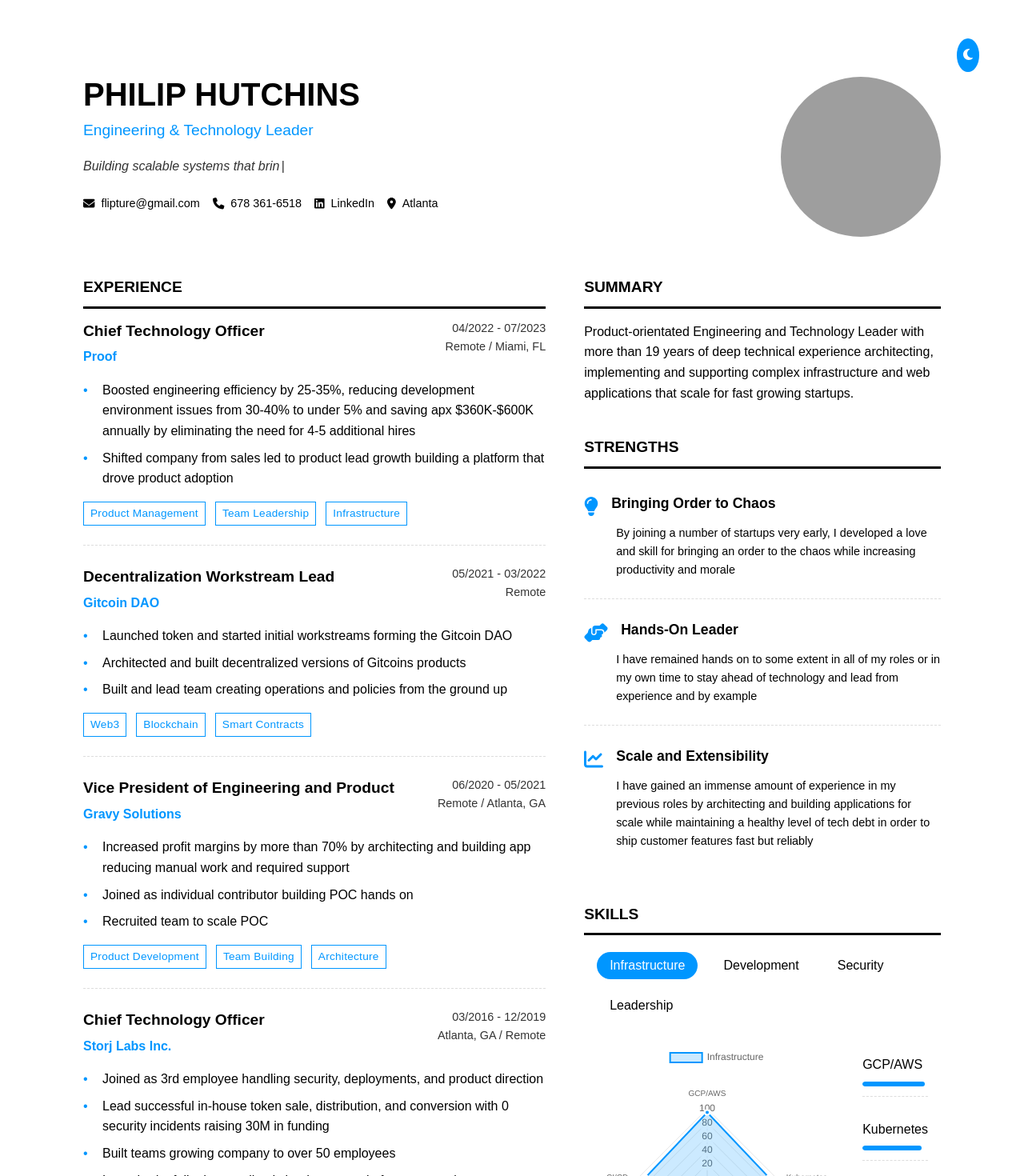
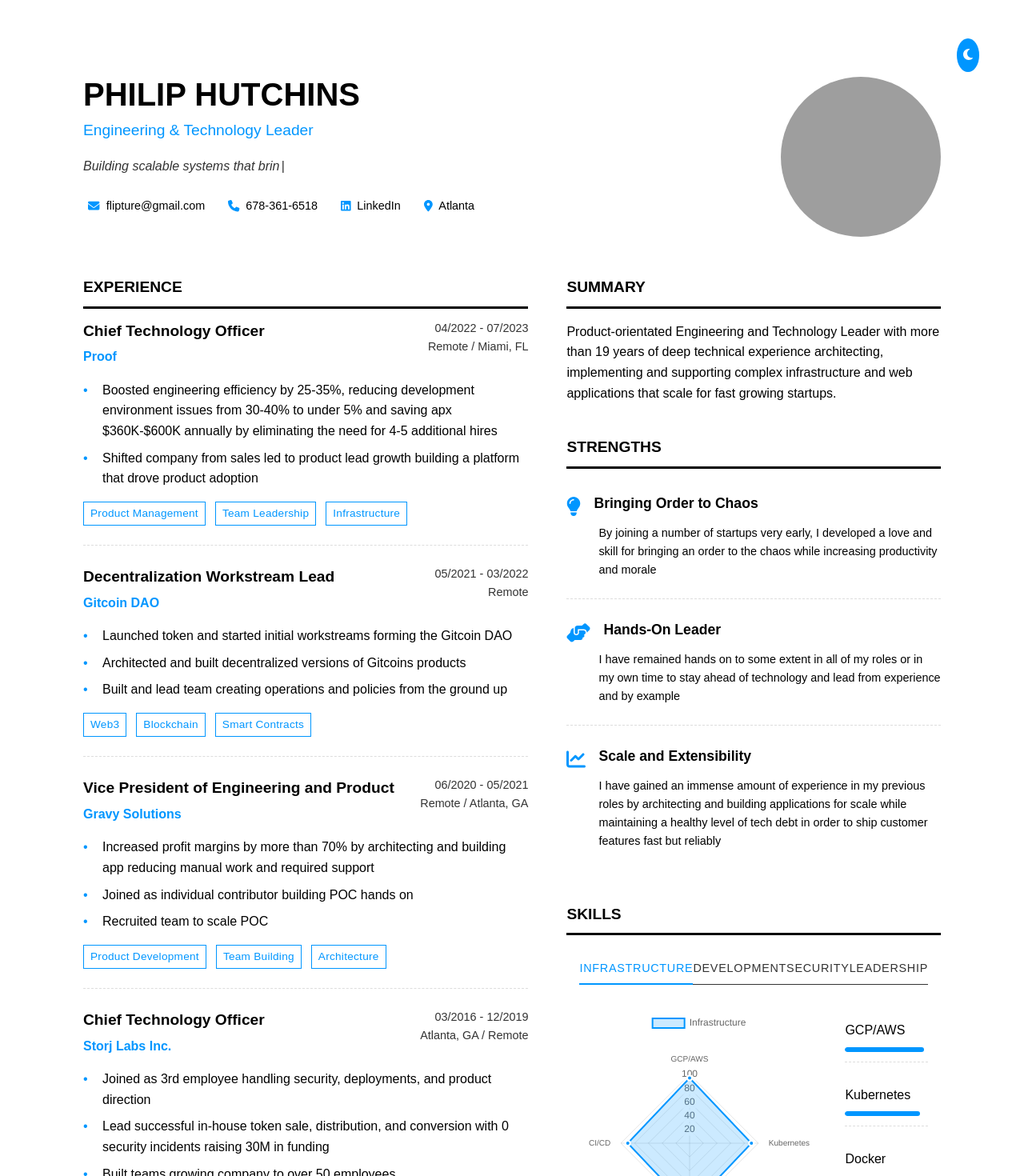
Before and after one commit to phutchins/interactiveresume, a Vue app: page / in a window 1280 px wide. Shown: the top 1470 px of the page at 80% size. Built offline with nearby package versions, Linux system fonts and the light colour scheme; grey boxes are pictures that could not be loaded.

Commit message:
Enhance UI interactions with hover effects and accessibility improvements

```diff
--- a/src/App.vue
+++ b/src/App.vue
@@ -29,6 +29,7 @@ const toggleDarkMode = () => {
 <style lang="scss">
 :root {
   --primary-color: #0096FF;
+  --primary-color-rgb: 0, 150, 255;
   --secondary-color: #333333;
   --background-color: #FFFFFF;
   --text-color: #000000;
@@ -42,6 +43,7 @@ body {
 body.dark-mode,
 .dark-mode {
   --primary-color: #66B2FF;
+  --primary-color-rgb: 102, 178, 255;
   --secondary-color: #CCCCCC;
   --background-color: #1A1A1A;
   --text-color: #FFFFFF;
--- a/src/components/Resume.vue
+++ b/src/components/Resume.vue
@@ -10,18 +10,18 @@
             <span class="cursor" :class="{ 'typing': isTyping }">|</span>
           </div>
           <div class="contact-info">
-            <a href="mailto:flipture@gmail.com">
+            <a href="mailto:flipture@gmail.com" target="_blank" rel="noopener noreferrer">
               <font-awesome-icon :icon="['fas', 'envelope']" /> flipture@gmail.com
             </a>
-            <a href="tel:678-361-6518">
-              <font-awesome-icon :icon="['fas', 'phone']" /> 678 361-6518
+            <a href="tel:+16783616518" target="_blank" rel="noopener noreferrer">
+              <font-awesome-icon :icon="['fas', 'phone']" /> 678-361-6518
             </a>
-            <a href="https://www.linkedin.com/in/philiphutchins" target="_blank">
+            <a href="https://www.linkedin.com/in/philiphutchins" target="_blank" rel="noopener noreferrer">
               <font-awesome-icon :icon="['fab', 'linkedin']" /> LinkedIn
             </a>
-            <span>
+            <a href="https://www.google.com/maps/place/Atlanta,+GA" target="_blank" rel="noopener noreferrer">
               <font-awesome-icon :icon="['fas', 'location-dot']" /> Atlanta
-            </span>
+            </a>
           </div>
         </div>
         <div class="header-right">
@@ -218,15 +218,39 @@ section {
   margin-top: 1rem;
   font-size: 0.9rem;
 
-  a, span {
+  a {
     display: flex;
     align-items: center;
     gap: 0.5rem;
     color: var(--text-color);
     text-decoration: none;
-    transition: color 0.3s ease;
+    transition: all 0.3s ease;
+    padding: 0.2rem 0.4rem;
+    border-radius: 2px;
+    position: relative;
+
+    &::after {
+      content: '';
+      position: absolute;
+      bottom: 0;
+      left: 0;
+      width: 100%;
+      height: 1px;
+      background-color: var(--primary-color);
+      transform: scaleX(0);
+      transition: transform 0.3s ease;
+    }
 
     &:hover {
+      color: var(--primary-color);
+      background-color: rgba(var(--primary-color-rgb), 0.05);
+
+      &::after {
+        transform: scaleX(1);
+      }
+    }
+
+    svg {
       color: var(--primary-color);
     }
   }
--- a/src/components/SkillsSection.vue
+++ b/src/components/SkillsSection.vue
@@ -139,28 +139,47 @@ const chartOptions = {
 
 .skills-categories {
   display: flex;
-  gap: 1rem;
+  justify-content: space-between;
   margin-bottom: 2rem;
-  flex-wrap: wrap;
+  border-bottom: 1px solid var(--secondary-color);
 }
 
 .category-button {
-  padding: 0.5rem 1rem;
+  flex: 1;
+  padding: 0.75rem 0;
   border: none;
-  border-radius: 20px;
-  background-color: rgba(var(--background-color), 0.1);
-  color: var(--text-color);
+  background: none;
+  color: var(--secondary-color);
+  font-size: 0.9rem;
+  font-weight: 500;
   cursor: pointer;
   transition: all 0.3s ease;
+  position: relative;
+  text-transform: uppercase;
+  letter-spacing: 0.05em;
+
+  &::after {
+    content: '';
+    position: absolute;
+    bottom: -1px;
+    left: 0;
+    width: 100%;
+    height: 2px;
+    background-color: var(--primary-color);
+    transform: scaleX(0);
+    transition: transform 0.3s ease;
+  }
 
   &:hover {
-    background-color: var(--primary-color);
-    color: var(--background-color);
+    color: var(--primary-color);
   }
 
   &.active {
-    background-color: var(--primary-color);
-    color: var(--background-color);
+    color: var(--primary-color);
+
+    &::after {
+      transform: scaleX(1);
+    }
   }
 }
 
```
